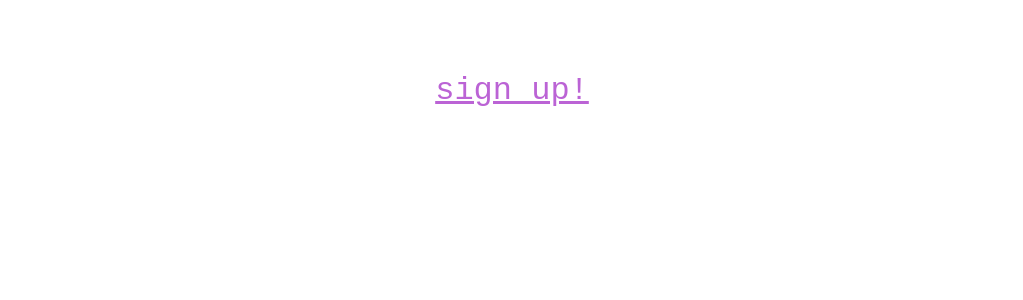
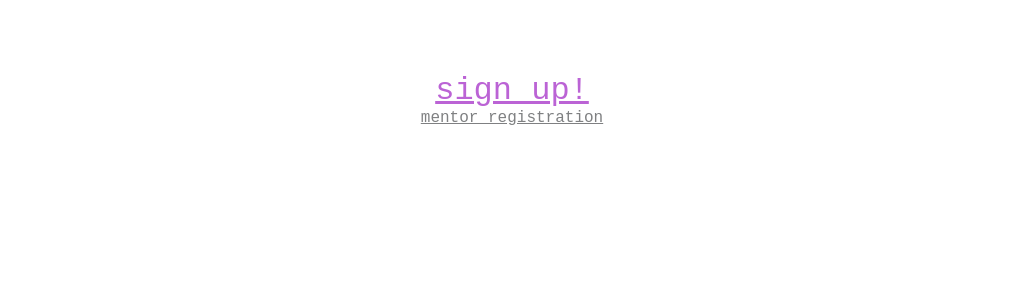
Before and after one commit to HackBloomfield/hackbloomfield.github.io, a Jekyll site: the page built from index.md, in a window 1280 px wide. Shown: the part 432-732 px from the top of the page, without its empty margins (128-1151 px from the left). Built offline with Jekyll 4.4.1, drawn with Linux system fonts in a browser that asks for light colours; nearby versions of some CDN libraries.

Commit message:
added mentor registration

```diff
--- a/_layouts/main.html
+++ b/_layouts/main.html
@@ -26,6 +26,7 @@
     </div>
     <div id="signUpButton">
       <a href="https://hackbloomfield.typeform.com/to/QYidCE" target="_blank">sign up!</a>
+      <a href="https://goo.gl/forms/eigtdWHh8UtEj7uh2" target="_blank" id="mentors">mentor registration</a>
     </div>
   </div>
   <div id="faq" class="page">
--- a/css/main.scss
+++ b/css/main.scss
@@ -102,4 +102,9 @@ h1{
   display: block;
   font-size: 2em;
   margin-top: 7%;
+  #mentors{
+    color: $sub-color;
+    display: block;
+    font-size: 0.5em;
+  }
 }
```
